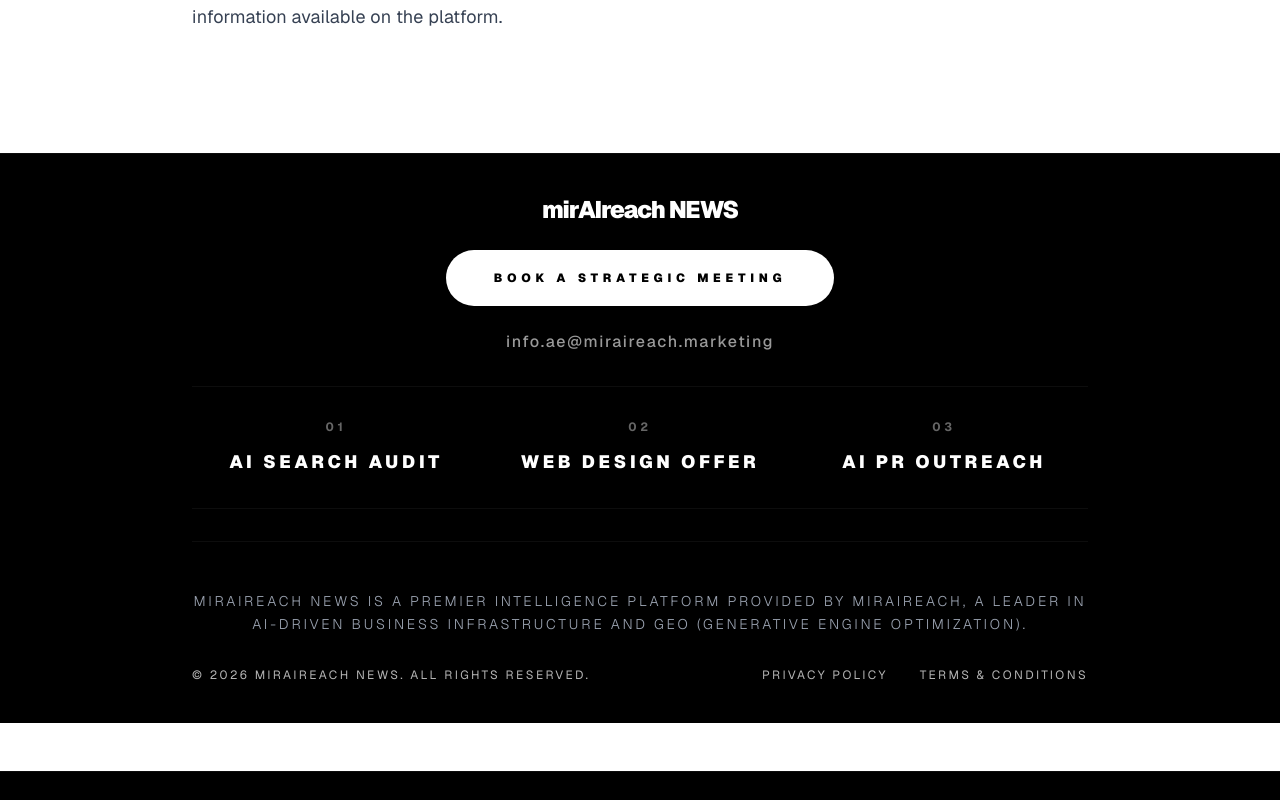
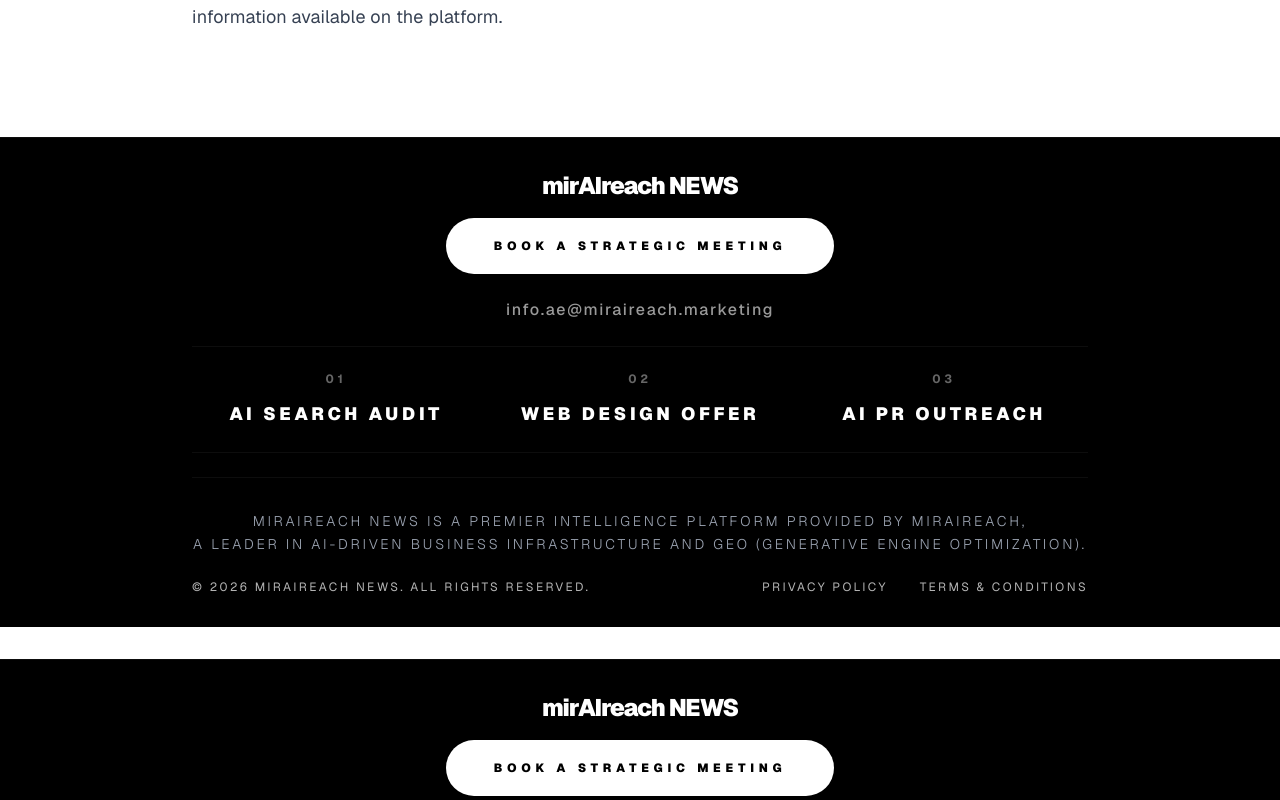
Before and after one commit to akiohjp/miraireach-platform, a Next.js app: page /terms in a window 1280 px wide. Shown: the part 1000-1800 px from the top of the page. Built offline with nearby package versions, Linux system fonts and the light colour scheme.

Commit message:
UI Fix: Further slim down footer and split platform description into two distinct lines

```diff
--- a/src/components/Footer.tsx
+++ b/src/components/Footer.tsx
@@ -4,11 +4,11 @@
 
 export default function Footer() {
   return (
-    <footer className="w-full bg-[#000000] text-white py-10 px-6 md:px-10 mt-12 border-t border-white/[0.05]">
-      <div className="mx-auto max-w-4xl flex flex-col items-center space-y-8">
+    <footer className="w-full bg-[#000000] text-white py-8 px-6 md:px-10 mt-8 border-t border-white/[0.05]">
+      <div className="mx-auto max-w-4xl flex flex-col items-center space-y-6">
 
         {/* Top: Brand & Action */}
-        <div className="flex flex-col items-center space-y-6 w-full">
+        <div className="flex flex-col items-center space-y-4 w-full">
           <Link href="/" className="inline-block text-2xl font-black tracking-tighter text-white">
             mirAIreach NEWS
           </Link>
@@ -31,7 +31,7 @@
           </div>
         </div>
 
-        <div className="max-w-4xl mx-auto w-full border-y border-white/[0.05] py-8">
+        <div className="max-w-4xl mx-auto w-full border-y border-white/[0.05] py-6">
           <div className="grid grid-cols-1 md:grid-cols-3 gap-8 md:gap-4 w-full">
           <Link
             href="/contact?service=aio-diagnostic"
@@ -66,9 +66,10 @@
         </div>
 
         {/* Platform Description */}
-        <div className="w-full text-center max-w-4xl border-t border-white/[0.05] pt-12">
+        <div className="w-full text-center max-w-4xl border-t border-white/[0.05] pt-8">
           <p className="text-sm tracking-[0.2em] leading-relaxed text-gray-400 uppercase font-light">
-            mirAIreach NEWS is a premier intelligence platform provided by mirAIreach, a leader in AI-driven business infrastructure and GEO (Generative Engine Optimization).
+            mirAIreach NEWS is a premier intelligence platform provided by mirAIreach, <br />
+            a leader in AI-driven business infrastructure and GEO (Generative Engine Optimization).
           </p>
         </div>
 
```
